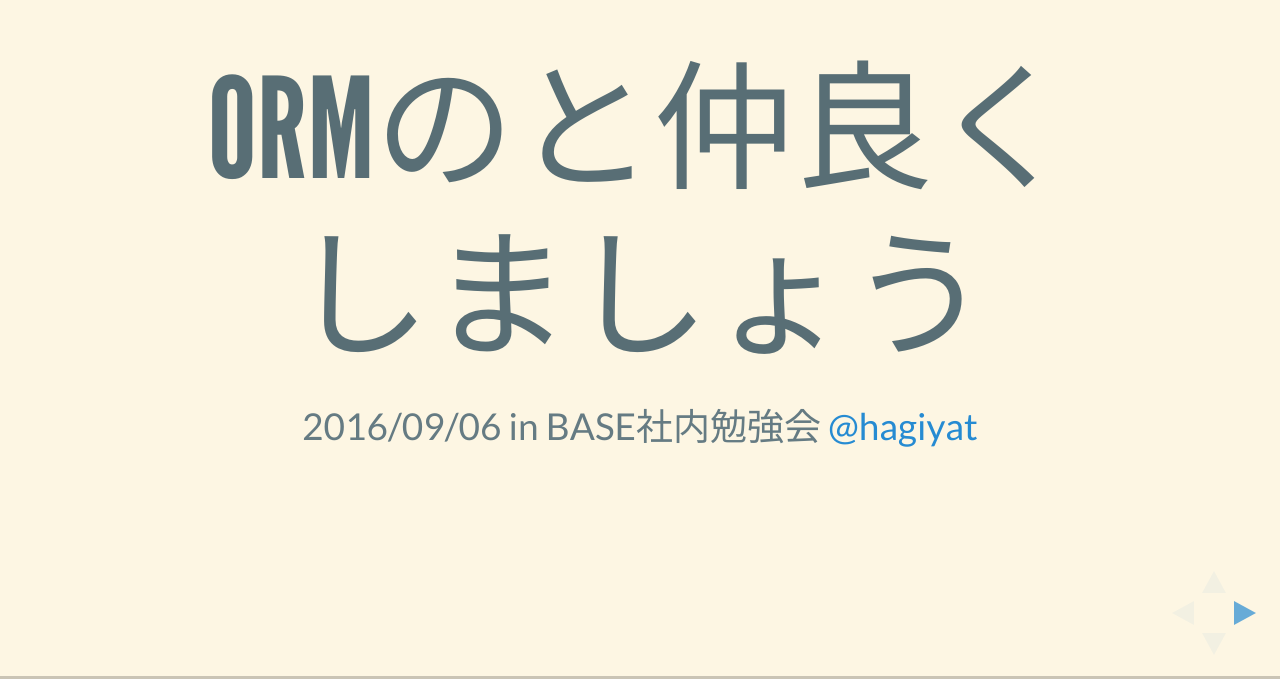
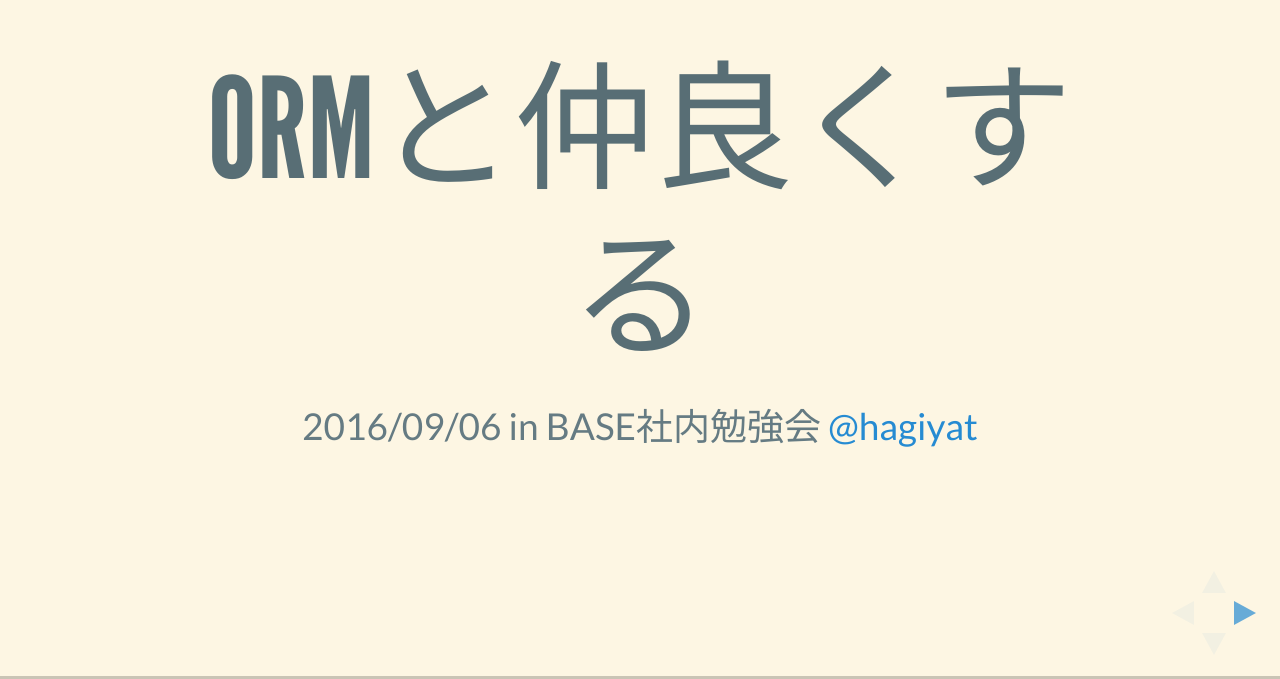
Before and after one commit to hagiyat/slides, a website: page introduction_of_orm/index.html in a window 1280 px wide. Shown: the part 121-800 px from the top of the page. Drawn offline with Linux system fonts and the light colour scheme.

Commit message:
Fix: typo

```diff
--- a/introduction_of_orm/index.html
+++ b/introduction_of_orm/index.html
@@ -54,7 +54,7 @@
   <div class="slides">
     <section>
 
-<h1>ORMのと仲良くしましょう</h1>
+<h1>ORMと仲良くする</h1>
 
 <p>2016/09/06 in BASE社内勉強会 <a href="https://github.com/hagiyat" class="user-mention">@hagiyat</a></p>
 
```
Also changed, not shown: README.md.
